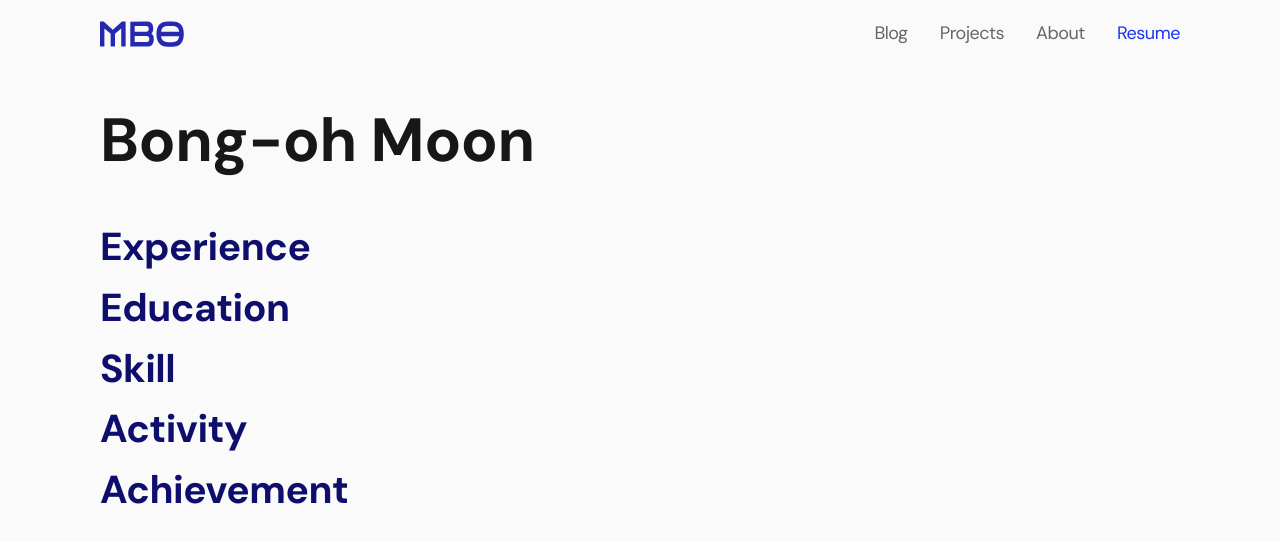
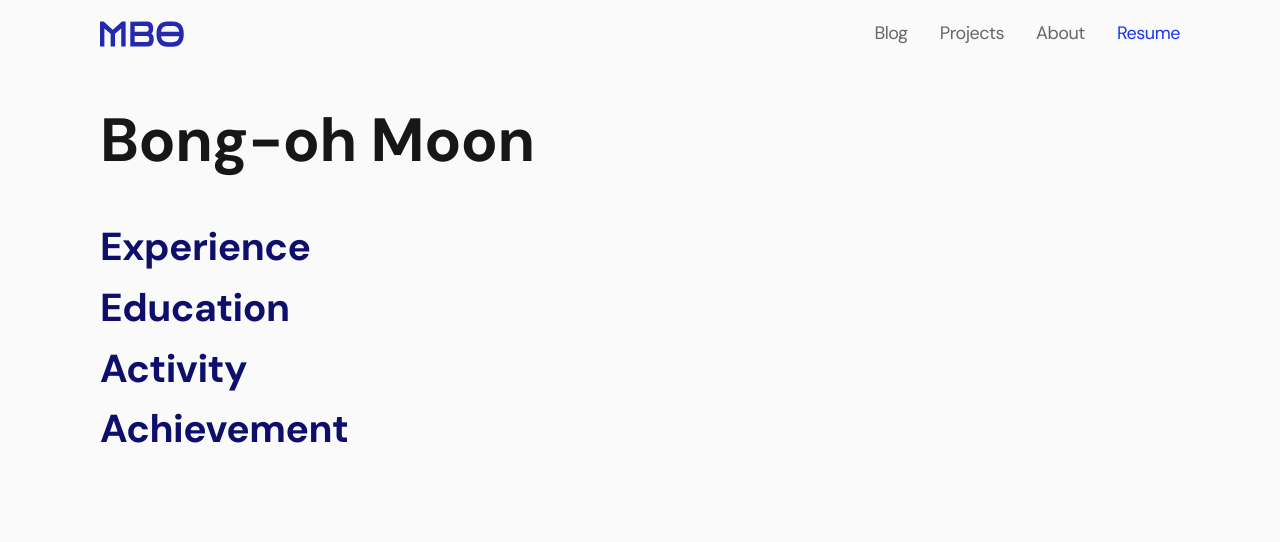
Before and after one commit to bonomoon/portfolio, a Next.js app in the folder apps/web/: page /resume in a window 1280 px wide. Shown: the top 542 px of the page. Built offline with nearby package versions, Linux system fonts and the light colour scheme; a web font is replaced by a local one.

Commit message:
feat(client): link resume layout and data at resume page - #15

```diff
--- a/apps/web/src/components/templates/ResumeLayout.tsx
+++ b/apps/web/src/components/templates/ResumeLayout.tsx
@@ -49,3 +49,5 @@ const ResumeLayout: React.FC<ResumeLayoutProps> = ({
     </div>
   );
 };
+
+export default ResumeLayout;
--- a/apps/web/src/pages/resume/index.tsx
+++ b/apps/web/src/pages/resume/index.tsx
@@ -1,6 +1,7 @@
+import MainHeader from "@components/organisms/MainHeader";
+import ResumeLayout from "@components/templates/ResumeLayout";
 import Head from "next/head";
-import MainHeader from "@components/organisms/MainHeader";
-import Section from "@components/molecules/Section";
+import { activityList, awardList, educationList, experienceList } from "./data";
 
 export default function Resume() {
   return (
@@ -9,23 +10,13 @@ export default function Resume() {
         <title>Resume | Bong-oh Moon</title>
       </Head>
       <MainHeader title="Bong-oh Moon" />
-      <div>
-        <Section title={"Experience"}>
-          <></>
-        </Section>
-        <Section title={"Education"}>
-          <></>
-        </Section>
-        <Section title={"Skill"}>
-          <></>
-        </Section>
-        <Section title={"Activity"}>
-          <></>
-        </Section>
-        <Section title={"Achievement"}>
-          <></>
-        </Section>
-      </div>
+      <ResumeLayout
+        experienceList={experienceList}
+        educationList={educationList}
+        skillList={[]}
+        activityList={activityList}
+        achievementList={awardList}
+      />
     </>
   );
 }
```
